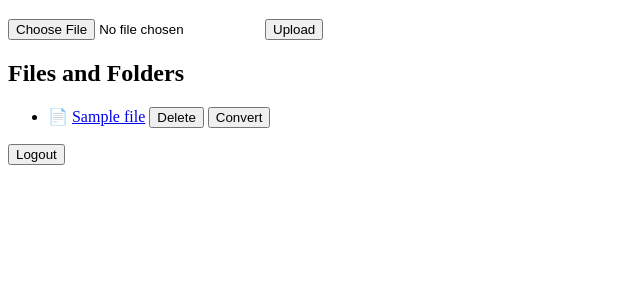
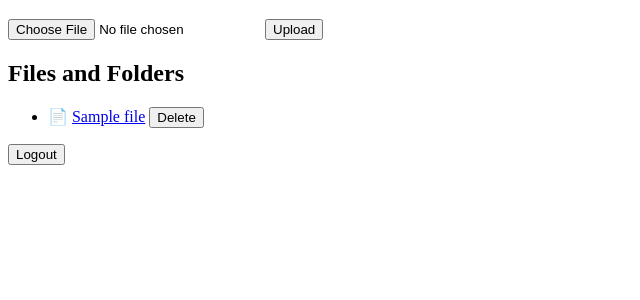
Before and after one commit to Surote/pvc-extract, a Flask app: template templates/index.html in a window 1280 px wide. Shown: the part 146-446 px from the top of the page, without its empty margins (0-640 px from the left). Run offline with Flask 3, Linux system fonts and the light colour scheme; the template is opened without the code that fills it: most values are stand-ins (such as "Sample title", 1, 10 or a date in 2020).

Commit message:
feat: add convert button only for .bzip2

```diff
--- a/templates/index.html
+++ b/templates/index.html
@@ -52,9 +52,11 @@
             <form action="{{ url_for('delete_file', filepath=file.path) }}" method="post" style="display:inline;">
                 <input type="submit" value="Delete">
             </form>
-            <form action="{{ url_for('convert_to_html', filepath=file.path) }}" method="post" style="display:inline;">
-                <input type="submit" value="Convert">
-            </form>
+            {% if not file.is_dir and file.name.endswith('.bzip2') %}
+                <form action="{{ url_for('convert_to_html', filepath=file.path) }}" method="post" style="display:inline;">
+                    <input type="submit" value="Convert">
+                </form>
+            {% endif %}
         </li>
     {% endfor %}
     </ul>
```
